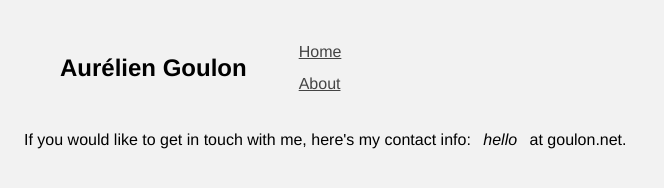
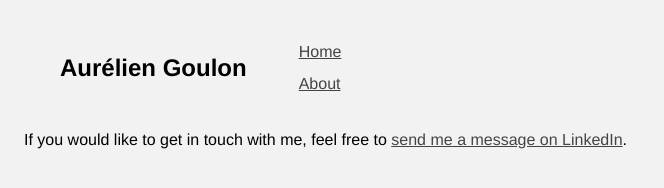
Before and after one commit to goulon/goulon.net, a plain HTML site: page about.html in a window 1280 px wide. Shown: the whole page, without its empty margins (0-664 px from the left). Drawn offline with Linux system fonts and the light colour scheme.

Commit message:
Replace email by linkedin link

```diff
--- a/about.html
+++ b/about.html
@@ -38,8 +38,8 @@
       </nav>
     </header>
     <p>
-      If you would like to get in touch with me, here's my contact info:
-      <i>hello</i> at goulon.net.
+      If you would like to get in touch with me, feel free to
+      <a href="https://www.linkedin.com/in/agoulon/" target="_blank">send me a message on LinkedIn</a>.
     </p>
     <br />
   </body>
```
